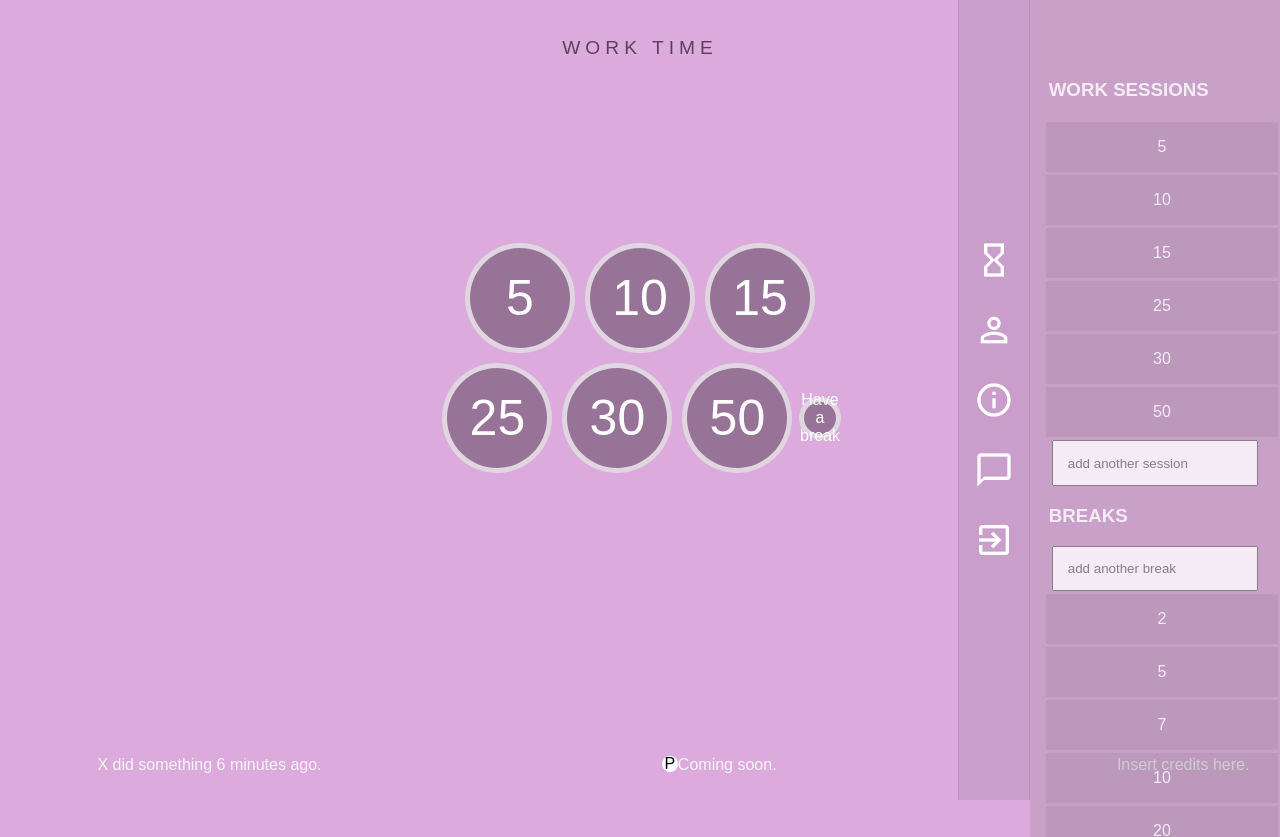
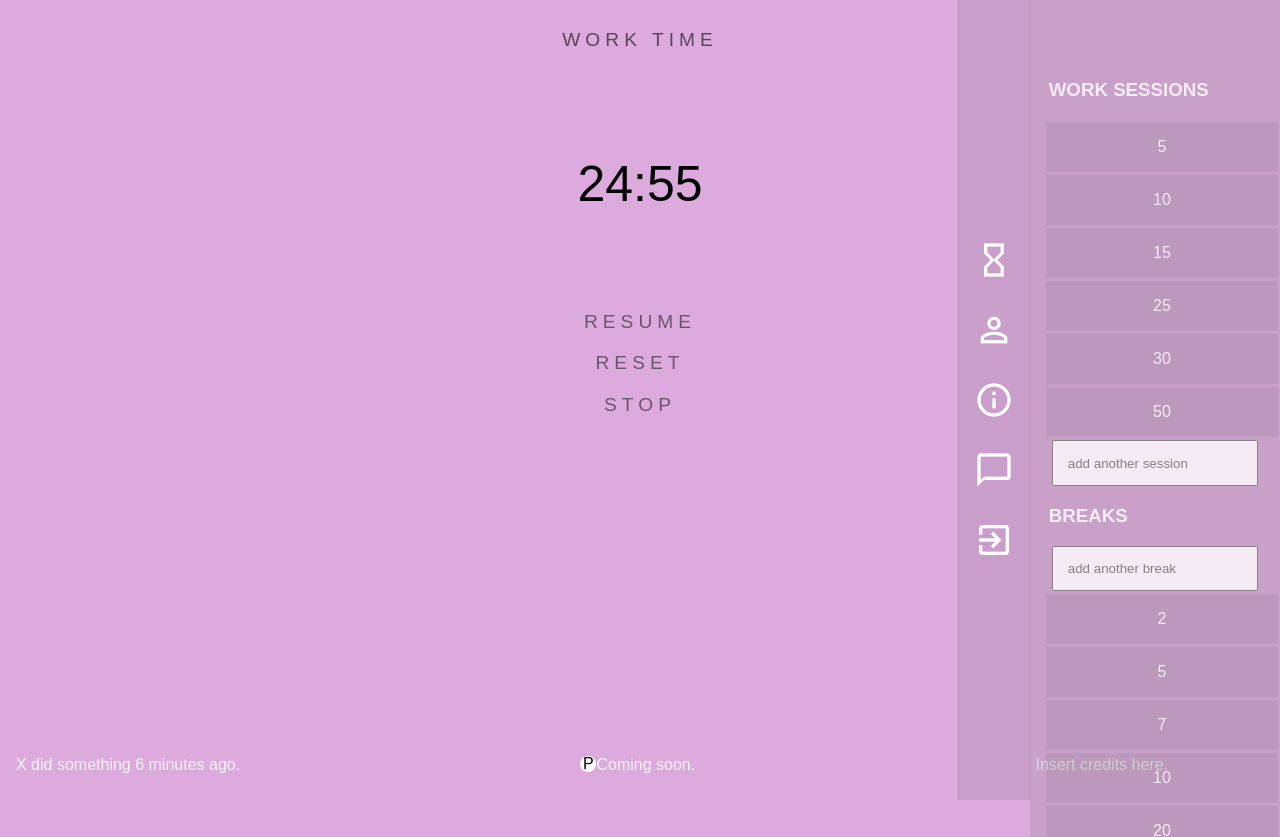
Before and after one commit to pPris/cuckoo, a React (Create React App) app: page / in a window 1280 px wide. Before the commit the page ends 800 px from the top, so only its background shows below. Built offline with nearby package versions, Linux system fonts and the light colour scheme.

Commit message:
Add countdown timer and fix layout of timer controls

```diff
--- a/src/App.js
+++ b/src/App.js
@@ -3,13 +3,13 @@ import Footer from './Footer';
 import Bubbles from './Bubbles';
 import Timer from './Timer';
 import Sidebar from './Sidebar';
-
+import './index.css'
 
 class App extends Component {
     // why can't any code be written here?
     state = {
         currMode: true,
-        timerStatus: false,
+        timerStatus: true,
         breakTimes: [2, 5, 7, 10, 20],
         workTimes: [5, 10, 15, 25, 30, 50]
     }
@@ -24,8 +24,12 @@ class App extends Component {
         // things that mode doesn't affect
             // the history log, members list, and settings toolbar
 
-        // work vs break mode
+        // toggle timer and bubbles
+        const toggleTimerStatus = () => {
+            this.setState((state) => ({timerStatus: !state.timerStatus}))
+        }
 
+        // toggles between break and work
         const toggleFunction = () => {
             this.setState((state) => ({currMode: !state.currMode})) // ({}) impt, you're likely returning an object
         }
@@ -53,7 +57,7 @@ class App extends Component {
 
         const body =
             this.state.timerStatus
-            ? <Timer toggleFx={toggleFunction}/>
+            ? <Timer toggleMode={toggleFunction} toggleTimerStatus={toggleTimerStatus}/>
             : <Bubbles mode={this.state.currMode}
             toggleFx={toggleFunction}
             timings={this.state.currMode ? this.state.workTimes : this.state.breakTimes}/>
@@ -71,14 +75,11 @@ class App extends Component {
             '#aaf';
         }
 
-        // let elem = document.querySelector("#timer-mode");
-        // elem.style.color = "#ffccff";
-
 
         return (
-            <div>
+            <body>
                 <p id="timer-mode">{timerHeading}</p>
-                {body}
+                <div id="app-body">{body}</div>
 
                 {/* <Timer id="timer-comp" mode={currMode}
                     timerValues={currMode ? workTimes : breakTimes}/> */}
@@ -87,7 +88,7 @@ class App extends Component {
                 <Sidebar addTiming={addTiming} breakTimes={this.state.breakTimes} workTimes={this.state.workTimes}/>
                 <Footer id="app-footer" />
                 {console.log("updated: " + this.state.workTimes + "\n break: " + this.state.breakTimes)}
-            </div>
+            </body>
         )
     }
 }
--- a/src/Sidebar.css
+++ b/src/Sidebar.css
@@ -5,11 +5,13 @@
   }
 
   body {
-    background-color: #dad;
+    /* background-color: #dad; */
+    /* why does sidebar need a body class, remove this
     display: flex;
     justify-content: center;
     align-items: center;
     font-family: sans-serif;
+    */
   }
 
   .sidenav {
--- a/src/Timer.js
+++ b/src/Timer.js
@@ -1,13 +1,73 @@
 import React, { Component } from 'react';
-// import './Timer.css';
+import './index.css';
 
 class Timer extends Component {
 
+    constructor(props) {
+        super(props);
+        this.updateCurrentTime = this.updateCurrentTime.bind(this)
+    }
+
+    state = {
+        isTimerPaused: true, // should be false unless testing
+        timeLeft: 25 * 60000,
+        startTime: new Date(),
+        currTime: new Date(), // not very sure of best js date practices
+        durationInMins: 25
+    }
+
+    componentDidMount() {
+        this.timerID = setInterval(this.updateCurrentTime, 1000);
+    }
+
+    componentWillUnmount() {
+        clearInterval(this.timerID)
+    }
+
+    updateCurrentTime() {
+        this.setState({currTime: new Date()}); // bind needed above to perform this
+    }
+
     render() {
+
+        // timer control functions
+        // revise these if implementation of this component('s state) changes
+        const resume = () => this.setState({isTimerPaused: false})
+
+        const pause = () => this.setState({isTimerPaused: true})
+
+        let timerCtrl;
+
+        if (this.state.isTimerPaused) {
+            timerCtrl = (
+                <div class="timer-control">
+                    <p onClick={resume}>resume</p>
+                    <p>reset</p>
+                    <p onClick={this.props.toggleTimerStatus}>stop</p>
+                </div>
+            )
+        } else {
+            timerCtrl = (
+                <div class="timer-control">
+                    <p onClick={pause}>pause</p>
+                </div>
+            )
+        }
+
+        let minLeft, secLeft;
+
+        // const calcTimeLeft = () => {
+            // subtracting two date objects gives millisec
+            let diff = this.state.timeLeft - (this.state.currTime - this.state.startTime)
+            minLeft = Math.floor(diff / 60000)
+            secLeft = Math.floor((diff % 60000) / 1000)
+        // }
+
+        // ? bug: think time passes too fast that, if you start from 25:00, you don't see 24:59?
         return (
-            <div>
-                <p id="timer-value">25:00</p>
-                <p class="timer-control">pause</p>
+            <div id="timer-container">
+                <p id="timer-value">{minLeft}:{secLeft}</p>
+                {timerCtrl}
             </div>
         )
     }
--- a/src/index.css
+++ b/src/index.css
@@ -11,11 +11,14 @@ body {
     sans-serif;
   -webkit-font-smoothing: antialiased;
   -moz-osx-font-smoothing: grayscale;
-  background-color: var(--work-bg);
-  justify-content: center;
+  /* background-color: var(--work-bg); this overrides the colour change in app.js */
+  /* justify-content: center; */
   /* align-content: center; */
+
   text-align: center;
   font-family: Arial, Helvetica, sans-serif;
+
+  height: 100vh;
 }
 
 code {
@@ -60,7 +63,7 @@ code {
   justify-content: center;
 }
 
-#timer-mode {
+#timer-mode, .timer-control {
   /* font-family: ; */
   margin-top: 1.5em;
   font-stretch: expanded;
@@ -69,3 +72,35 @@ code {
   text-transform: uppercase;
   opacity: 60%;
 }
+
+.timer-control {
+  /* to fix color and standardizing across the css stuff later */
+  opacity: 50%
+}
+
+.timer-control p:hover {
+  opacity: 40%
+}
+
+.ongoing-timer {
+  color: whitesmoke;
+}
+
+.paused-timer {
+  /* color: #5558 */
+}
+
+#timer-value {
+  font-size: 50px;
+}
+
+#timer-container, #app-body {
+  display: flex;
+  flex-direction: column;
+  align-items: center;
+  justify-content: center;
+  height: 50%;
+  /* how do i set height so that this occupies the remaining length */
+
+  margin: 0 auto;
+}
```
